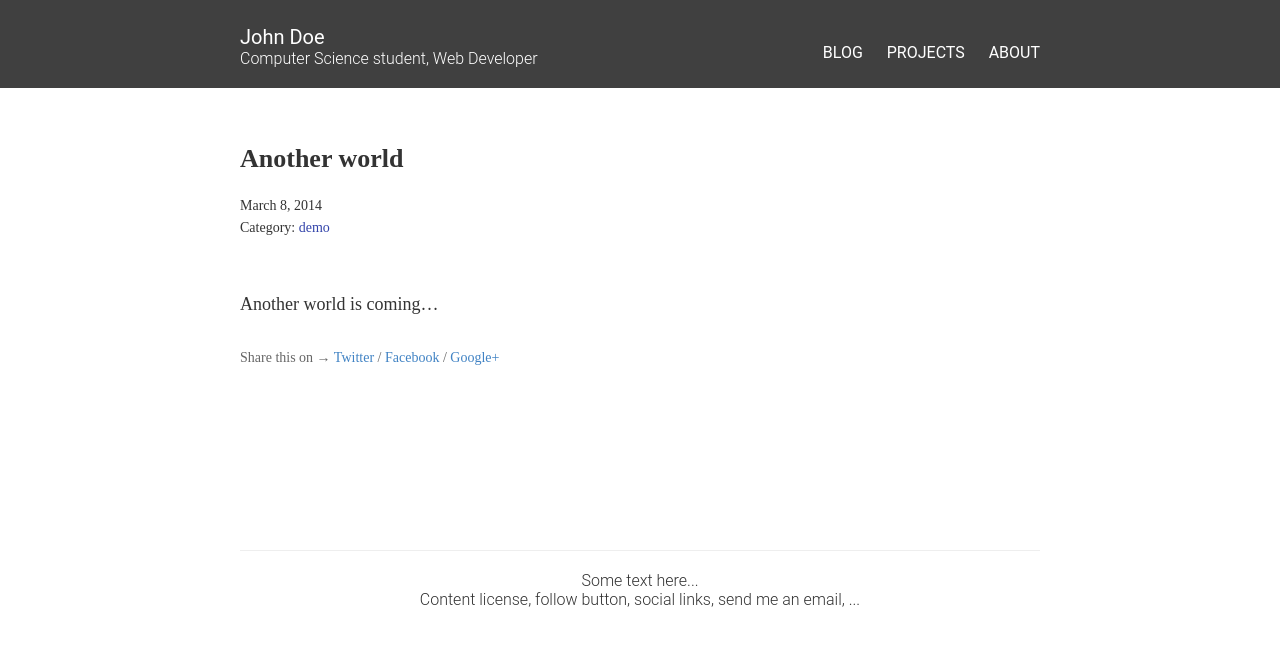
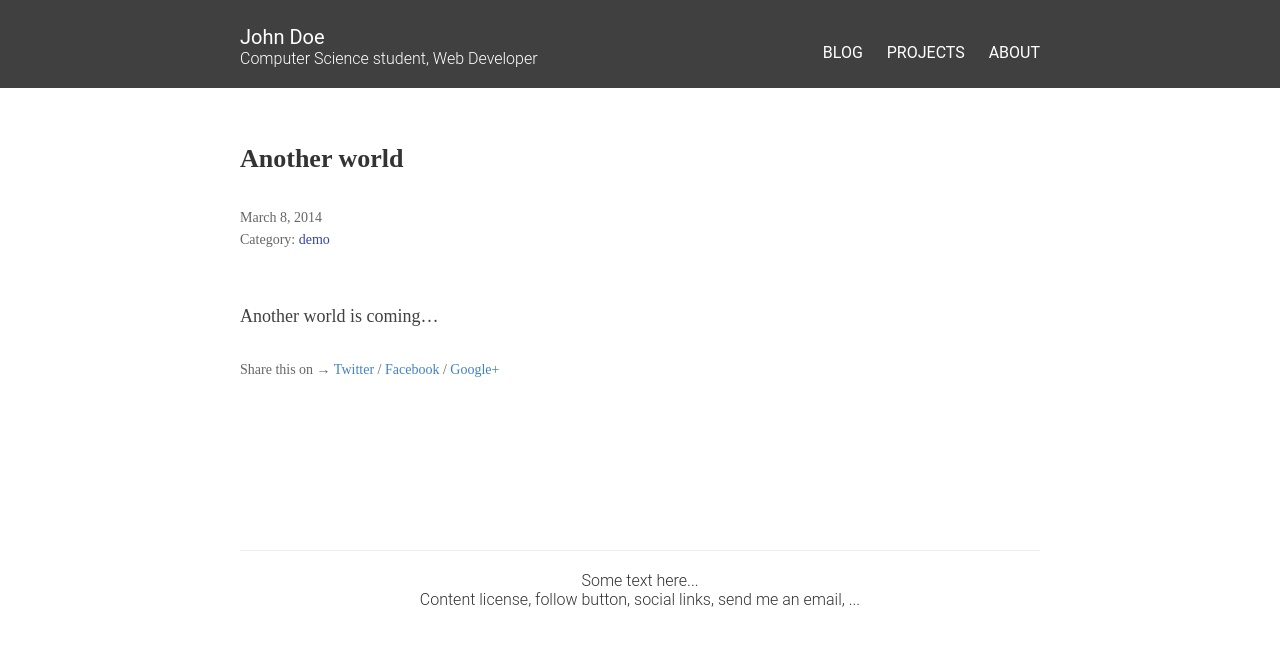
Before and after one commit to pirafrank/Jekyll-Blue, a Jekyll site: the page built from _posts/2014-3-8-Another-World.md, in a window 1280 px wide. Shown: the top 646 px of the page. Built offline with Jekyll 4.4.1, drawn with Linux system fonts in a browser that asks for light colours; Markdown is read by kramdown in place of the engine named in the settings.

Commit message:
improved post css: better color handling, added dedicated class for subtitle

```diff
--- a/_layouts/post.html
+++ b/_layouts/post.html
@@ -7,7 +7,9 @@ layout: default
   <div>
     <div class="post-title">
       {{ page.title }}
-      <p>{{ page.subtitle }}</p>
+    </div>
+    <div class="post-subtitle">
+      {{ page.subtitle }}
     </div>
     <div class="post-details">
       {{ page.date | date: "%B %e, %Y" }}<br>
--- a/style.scss
+++ b/style.scss
@@ -300,6 +300,7 @@ nav {
   font-family: $defaultSerif;
   font-size: 18px;
   line-height: 1.6;
+  color: $darkGray;
 
   blockquote {
     margin: 1.8em .8em;
@@ -312,7 +313,7 @@ nav {
 
   h1, h2, h3, h4, h5, h6 {
   //font-family: $defaultSansSerif;
-  font-color: $darkestGray;
+  font-color: $darkerGray;
   font-weight: bold;
 
   line-height: 1.7;
@@ -328,17 +329,25 @@ nav {
     font-size: 26px;
     font-weight: bold;
     margin-bottom: 0.4em;
+    color: $darkerGray;
+  }
 
-    p {
-      font-size: 18px;
-      font-style: italic;
-      font-weight: normal;
-    }
+  .post-subtitle {
+    font-size: 18px;
+    font-style: italic;
+    font-weight: normal;
+    margin-bottom: 1.5em;
+    color: $gray;
   }
 
   .post-details {
     font-size: 14px;
     margin-bottom: 0.5em;
+    color: $gray;
+
+    a {
+      color: $darkBlue;
+    }
   }
 
   .share-post {
@@ -349,6 +358,9 @@ nav {
 
     a {
       color: $blue;
+      &:hover, &:active {
+        color: $darkBlue;
+      }
     }
   }
 
```
